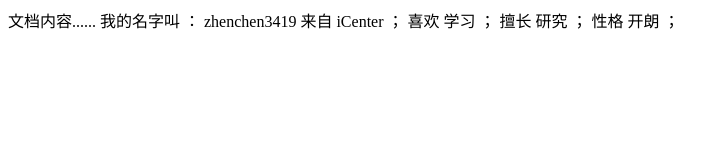
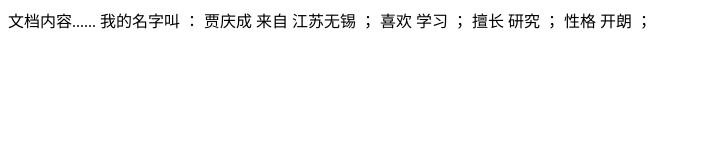
Before and after one commit to xiaoxiaodetaiyangjs/xiaoxiaodetaiyangjs.github.io, a plain HTML site: page index.html in a window 1280 px wide. Shown: the whole page, without its empty margins (0-728 px from the left). Drawn offline with Linux system fonts and the light colour scheme.

Commit message:
Update index.html

```diff
--- a/index.html
+++ b/index.html
@@ -2,13 +2,13 @@
 <html xmlns="http://www.w3.org/1999/xhtml">
 <head>
 <meta charset="utf-8">
-<title> zhenchen3419的主页</title>
+<title> 9018的主页 </title>
 </head>
 
 <body>
 文档内容......
-我的名字叫 ： zhenchen3419
-来自 iCenter ；
+我的名字叫 ： 贾庆成
+来自 江苏无锡 ；
 喜欢 学习 ；
 擅长 研究 ；
 性格 开朗 ；
```
